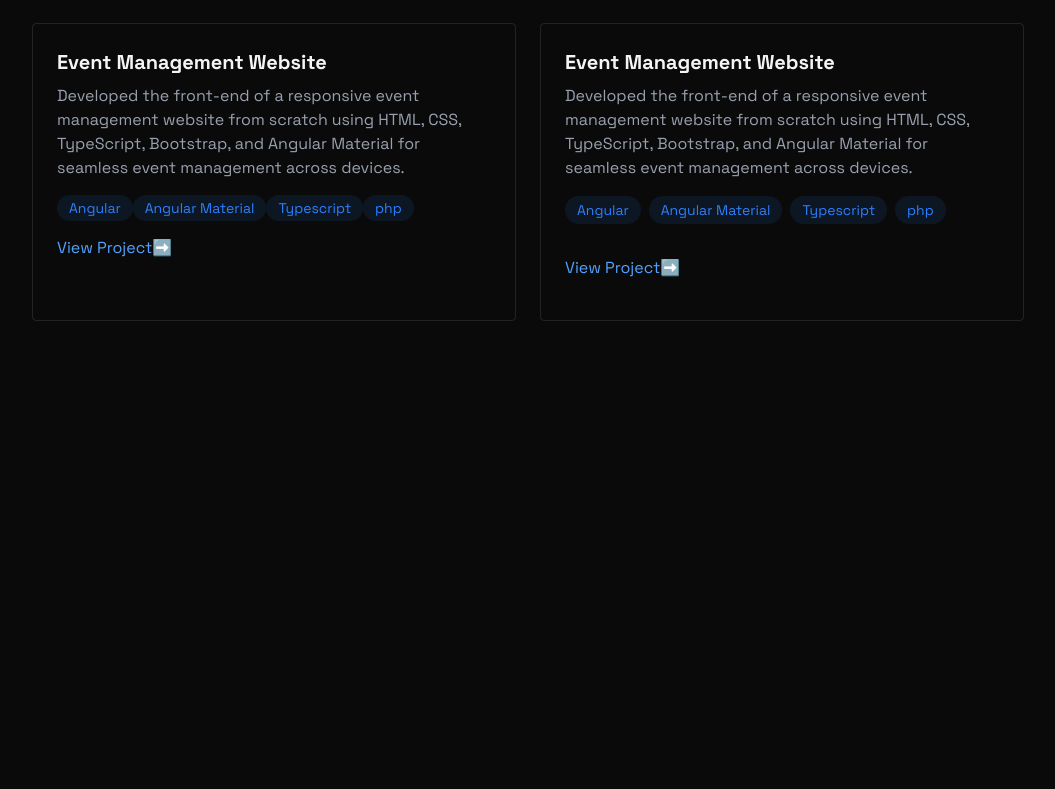
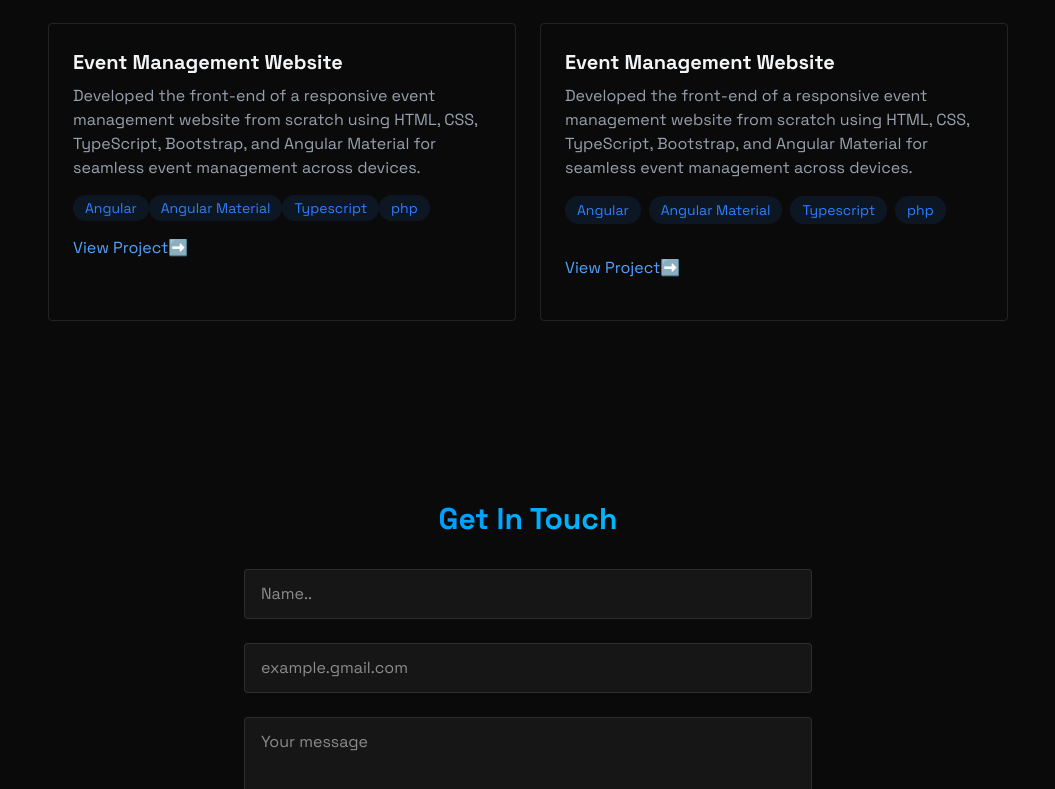
Before and after one commit to saraswathy-dev/MYportfolio, a React (Vite) app: page / in a window 1280 px wide. Shown: the part 1947-2736 px from the top of the page, without its empty margins (112-1167 px from the left). Before the commit the page ends 2268 px from the top, so only its background shows below. Built offline with nearby package versions, Linux system fonts and the light colour scheme.

Commit message:
RevealOnScroll component

```diff
--- a/src/App.jsx
+++ b/src/App.jsx
@@ -7,6 +7,7 @@ import Mobilemenu from "./components/Mobilemenu.jsx";
 import Home from "./components/sections/Home.jsx";
 import About from "./components/sections/About.jsx";
 import Projects from "./components/sections/Projects.jsx";
+import Contact from "./components/sections/Contact.jsx";
 const App = () => {
   const [isLoaded, setIsLoaded] = useState(false);
   const [menuOpen, setMenuOpen] = useState(false);
@@ -25,6 +26,7 @@ const App = () => {
         <Home></Home>
         <About></About>
         <Projects></Projects>
+        <Contact></Contact>
       </div>
     </>
   );
--- a/src/components/Navbar.jsx
+++ b/src/components/Navbar.jsx
@@ -42,7 +42,7 @@ const Navbar = ({ menuOpen, setMenuOpen }) => {
               Projects{" "}
             </a>
             <a
-              href="#Contact"
+              href="#contact"
               className="text-gray-300 hover:text-white transition-colors"
             >
               {" "}
--- /dev/null
+++ b/src/components/RevealOnScroll.jsx
@@ -0,0 +1,26 @@
+import { useEffect, useRef } from "react";
+
+const RevealOnScroll = ({ children }) => {
+  const ref = useRef();
+
+  useEffect(() => {
+    const observer = new IntersectionObserver(
+      ([entry]) => {
+        if (entry.isIntersecting) {
+          ref.current.classList.add("visible");
+        }
+      },
+      { threshold: 0.2, rootMargin: "0px 0px -50px 0px" }
+    );
+    if (ref.current) observer.observe(ref.current);
+    return () => observer.disconnect();
+  }, []);
+
+  return (
+    <div ref={ref} className="reveal">
+      {children}
+    </div>
+  );
+};
+
+export default RevealOnScroll;
--- a/src/components/sections/About.jsx
+++ b/src/components/sections/About.jsx
@@ -1,3 +1,4 @@
+import RevealOnScroll from "../RevealOnScroll.jsx";
 const About = () => {
   const frontend = [
     "React",
@@ -12,6 +13,7 @@ const About = () => {
       id="about"
       className="min-h-screen items-center justify-center py-20"
     >
+      <RevealOnScroll>
         <div className="max-w-3xl mx-auto px-4">
           <h2
             className="text-3xl font-bold mb-8 bg-gradient-to-r from-blue-500 to-cyan-400
@@ -89,6 +91,7 @@ const About = () => {
             </div>
           </div>
         </div>
+      </RevealOnScroll>
     </section>
   );
 };
--- a/src/components/sections/Contact.jsx
+++ b/src/components/sections/Contact.jsx
@@ -0,0 +1,60 @@
+import RevealOnScroll from "../RevealOnScroll";
+
+const Contact = () => {
+  return (
+    <section
+      id="contact"
+      className="min-h-screen flex items-center justify-center py-20"
+    >
+      <RevealOnScroll>
+        <div className="px-4 w-150">
+          <h2
+            className="text-3xl font-bold mb-8 bg-gradient-to-r from-blue-500 to-cyan-400
+        text-center bg-clip-text text-transparent"
+          >
+            Get In Touch
+          </h2>
+          <form className="space-y-6">
+            <div className="realtive">
+              <input
+                type="text"
+                id="name"
+                name="name"
+                required
+                className="w-full bg-white/5 border border-white/10 rounded px-4 py-3 text-white transition focus:outline-none focus:border-blue-500 focus:bg-blue-500/5"
+                placeholder="Name.."
+              ></input>
+            </div>
+            <div className="realtive">
+              <input
+                type="email"
+                id="email"
+                name="email"
+                required
+                className="w-full bg-white/5 border border-white/10 rounded px-4 py-3 text-white transition focus:outline-none focus:border-blue-500 focus:bg-blue-500/5"
+                placeholder="example.gmail.com"
+              ></input>
+            </div>
+            <div className="realtive">
+              <textarea
+                id="message"
+                name="message"
+                required
+                rows={5}
+                className="w-full  bg-white/5 border border-white/10 rounded px-4 py-3 text-white transition focus:outline-none focus:border-blue-500 focus:bg-blue-500/5"
+                placeholder="Your message"
+              ></textarea>
+            </div>
+            <button
+              type="submit"
+              className="w-full bg-blue-500 text-white py-3 px-6 rounded font-medium transition relative overflow-hidden hover:-translate-y-0.5 hover:shadow-[0_0_15px_rgba(59,130,246,0.4)"
+            >
+              Send Message
+            </button>
+          </form>
+        </div>
+      </RevealOnScroll>
+    </section>
+  );
+};
+export default Contact;
--- a/src/components/sections/Home.jsx
+++ b/src/components/sections/Home.jsx
@@ -1,20 +1,22 @@
+import RevealOnScroll from "../RevealOnScroll.jsx";
 const Home = () => {
   return (
     <section
       id="home"
       className="min-h-screen flex items-center justify-center relative"
     >
+      <RevealOnScroll>
         <div className="text-center z-10 px-4">
           <h1 className="text-5xl md:text-7xl font-bold mb-6 bg-gradient-to-r from-blue-500  to-cyan-400  bg-clip-text text-transparent leading-right">
             Hi,I'm Saraswathy Rajendran
           </h1>
           <p className="text-gray-400 text-lg mb-8 max-w-lg mx-auto">
-          Software Developer with over 1 year of hands-on experience in building
-          responsive, high-performing web applications using React, TypeScript,
-          and modern frontend tooling. Passionate about crafting intuitive user
-          experiences and writing scalable, maintainable code. Experienced in
-          working with global teams and delivering seamless, user-centric
-          products.
+            Software Developer with over 1 year of hands-on experience in
+            building responsive, high-performing web applications using React,
+            TypeScript, and modern frontend tooling. Passionate about crafting
+            intuitive user experiences and writing scalable, maintainable code.
+            Experienced in working with global teams and delivering seamless,
+            user-centric products.
           </p>
           <div className="flex justify-center space-x-4">
             <a
@@ -35,6 +37,7 @@ const Home = () => {
             </a>
           </div>
         </div>
+      </RevealOnScroll>
     </section>
   );
 };
--- a/src/components/sections/Projects.jsx
+++ b/src/components/sections/Projects.jsx
@@ -1,6 +1,9 @@
+import RevealOnScroll from "../RevealOnScroll.jsx";
 const Projects = () => {
   return (
     <section id="projects" className="max-w-5xl mx-auto px-4">
+      <RevealOnScroll>
+        <div className="max-w-5xl mx-auto px-4">
           <h2
             className="text-3xl font-bold mb-8 bg-gradient-to-r from-blue-500 to-cyan-400
         text-center bg-clip-text text-transparent"
@@ -9,7 +12,9 @@ const Projects = () => {
           </h2>
           <div className="grid grid-cols-1 md:grid-cols-2 gap-6">
             <div className="p-6 rounded border border-white/10 hover:-translate-y-1 hover:border-blue-500/30 hover:shadow-[0_2px_8px_rgba(59,130,246,0.2)] transition">
-          <h3 className="text-xl font-bold mb-2">Event Management Website </h3>
+              <h3 className="text-xl font-bold mb-2">
+                Event Management Website{" "}
+              </h3>
               <p className="text-gray-400 mb-4">
                 Developed the front-end of a responsive event management website
                 from scratch using HTML, CSS, TypeScript, Bootstrap, and Angular
@@ -38,7 +43,9 @@ const Projects = () => {
               </div>
             </div>
             <div className="p-6 rounded border border-white/10 hover:-translate-y-1 hover:border-blue-500/30 hover:shadow-[0_2px_8px_rgba(59,130,246,0.2)] transition">
-          <h3 className="text-xl font-bold mb-2">Event Management Website </h3>
+              <h3 className="text-xl font-bold mb-2">
+                Event Management Website{" "}
+              </h3>
               <p className="text-gray-400 mb-4">
                 Developed the front-end of a responsive event management website
                 from scratch using HTML, CSS, TypeScript, Bootstrap, and Angular
@@ -67,7 +74,9 @@ const Projects = () => {
               </div>
             </div>
             <div className="p-6 rounded border border-white/10 hover:-translate-y-1 hover:border-blue-500/30 hover:shadow-[0_2px_8px_rgba(59,130,246,0.2)] transition">
-          <h3 className="text-xl font-bold mb-2">Event Management Website </h3>
+              <h3 className="text-xl font-bold mb-2">
+                Event Management Website{" "}
+              </h3>
               <p className="text-gray-400 mb-4">
                 Developed the front-end of a responsive event management website
                 from scratch using HTML, CSS, TypeScript, Bootstrap, and Angular
@@ -96,7 +105,9 @@ const Projects = () => {
               </div>
             </div>
             <div className="p-6 rounded border border-white/10 hover:-translate-y-1 hover:border-blue-500/30 hover:shadow-[0_2px_8px_rgba(59,130,246,0.2)] transition">
-          <h3 className="text-xl font-bold mb-2">Event Management Website </h3>
+              <h3 className="text-xl font-bold mb-2">
+                Event Management Website{" "}
+              </h3>
               <p className="text-gray-400 mb-4">
                 Developed the front-end of a responsive event management website
                 from scratch using HTML, CSS, TypeScript, Bootstrap, and Angular
@@ -125,6 +136,8 @@ const Projects = () => {
               </div>
             </div>
           </div>
+        </div>
+      </RevealOnScroll>
     </section>
   );
 };
--- a/src/index.css
+++ b/src/index.css
@@ -31,3 +31,12 @@ html,body{
     }
 
 }
+ .reveal{
+  opacity: 0;
+  transform:translateY(20px);
+  transition: opacity 0.7s ease,transform 0.7s ease;
+ }
+ .reveal.visible{
+  opacity:1;
+  transform:translateY(0)
+ }
```
Lines whose indentation alone changed are shown as unchanged.
